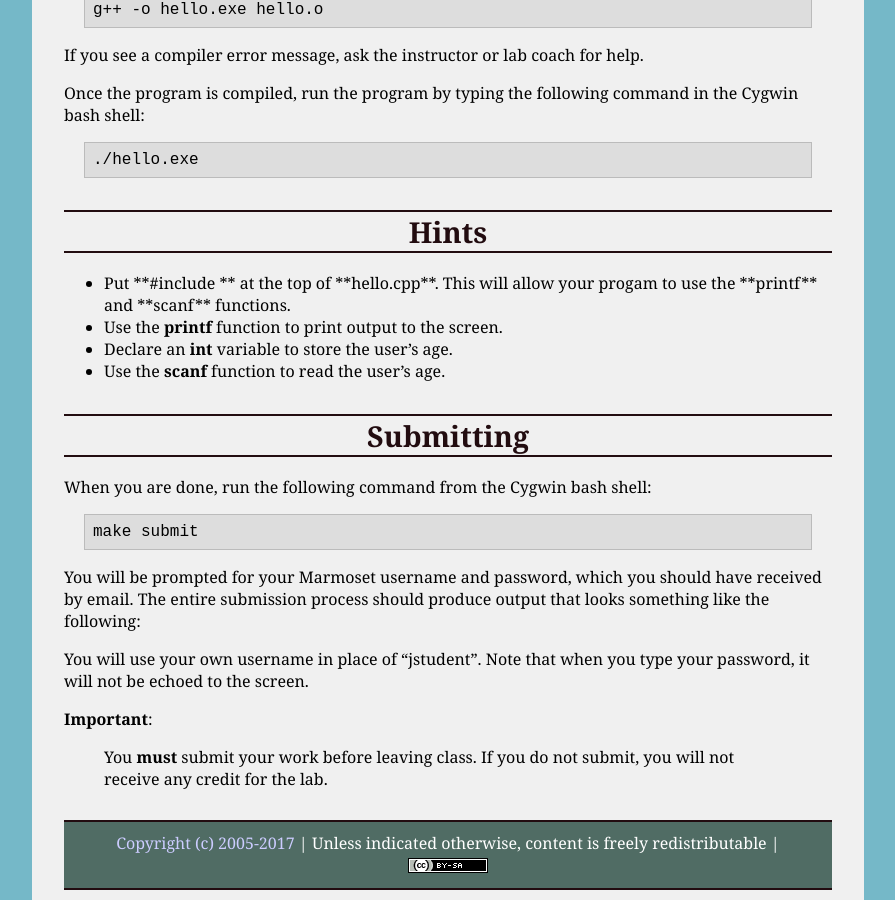
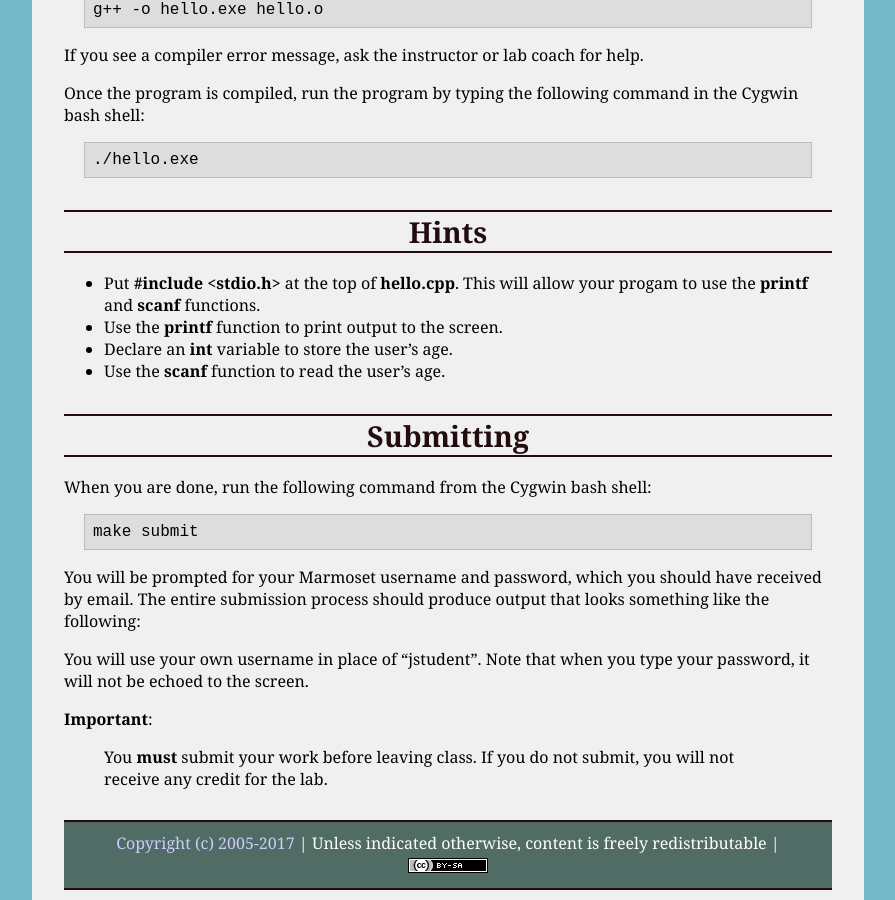
Before and after one commit to ycpcs/cs101-spring2017, a Jekyll site: the page built from labs/lab01.md, in a window 1280 px wide and 900 px high, scrolled down 1888 px. Shown: the whole window, without its empty margins (192-1087 px from the left). Built offline with Jekyll 4.4.1, drawn with Linux system fonts in a browser that asks for light colours.

Commit message:
fix #include directive

```diff
--- a/labs/lab01.md
+++ b/labs/lab01.md
@@ -95,7 +95,7 @@ Once the program is compiled, run the program by typing the following command in
 Hints
 =====
 
--   Put **#include <stdio.h>** at the top of **hello.cpp**. This will allow your progam to use the **printf** and **scanf** functions.
+-   Put **#include &lt;stdio.h&gt;** at the top of **hello.cpp**. This will allow your progam to use the **printf** and **scanf** functions.
 -   Use the **printf** function to print output to the screen.
 -   Declare an **int** variable to store the user's age.
 -   Use the **scanf** function to read the user's age.
```
